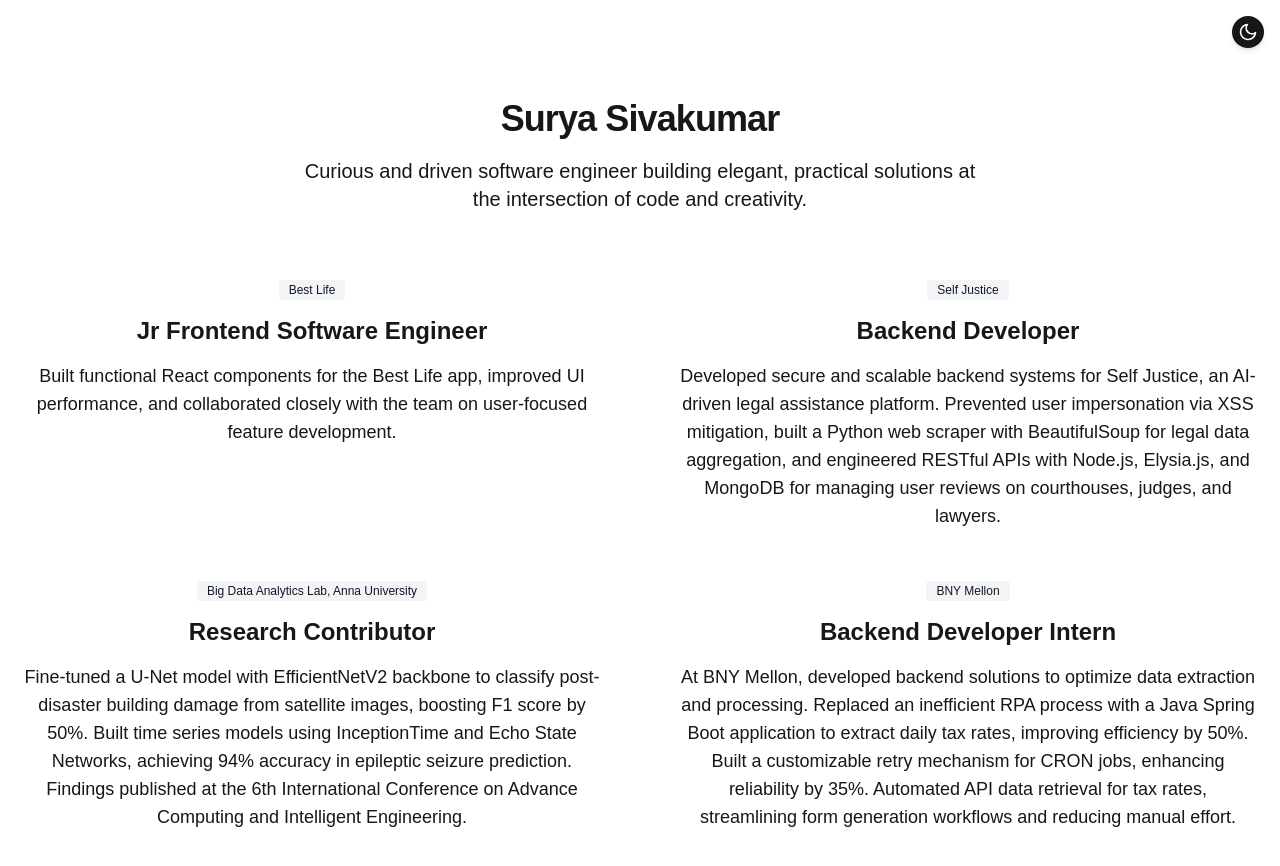
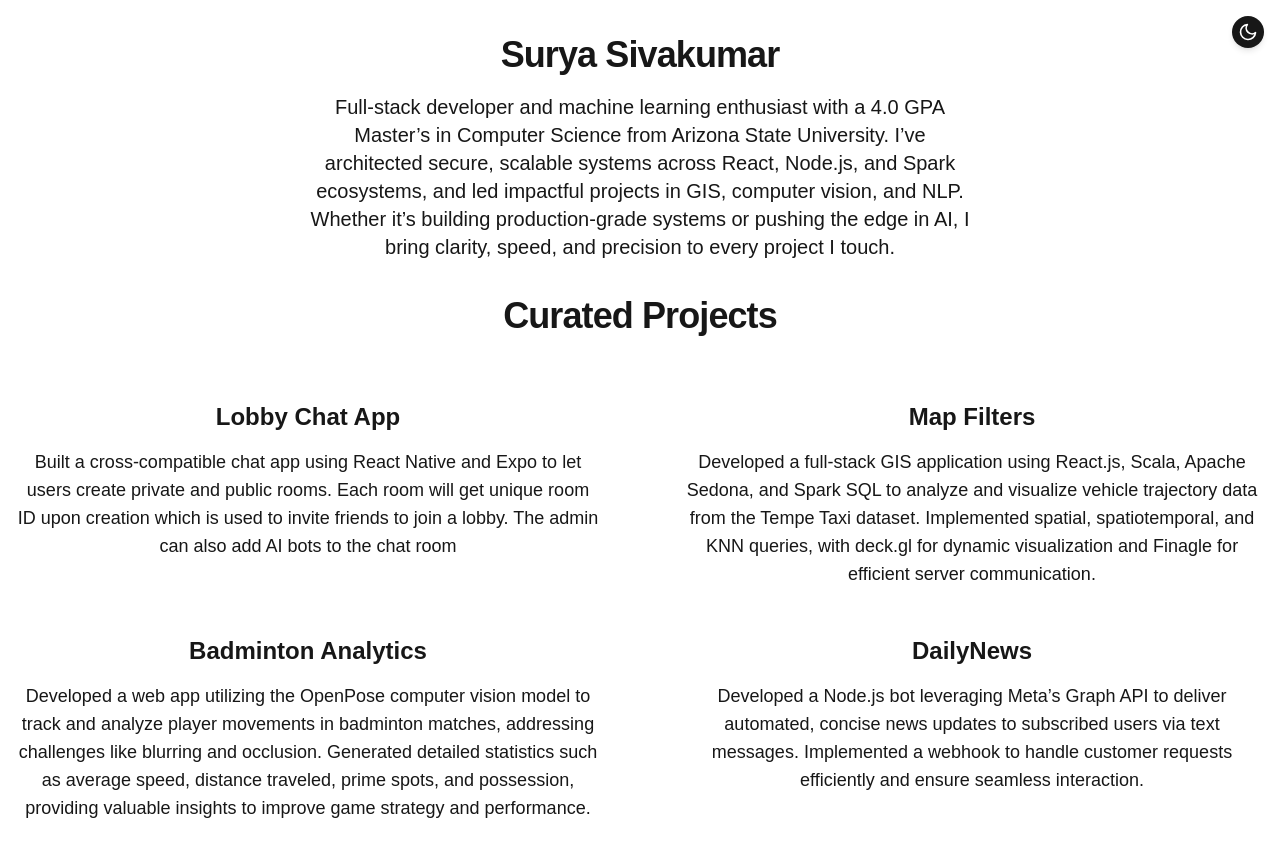
Before and after one commit to surya-441/surya-441.github.io, a Next.js app: page / in a window 1280 px wide. Shown: the top 866 px of the page. Built offline with nearby package versions, Linux system fonts and the light colour scheme.

Commit message:
swap work experience for projects

```diff
--- a/src/app/globals.css
+++ b/src/app/globals.css
@@ -10,11 +10,6 @@ html.dark {
     --foreground: #ededed;
 }
 
-@theme inline {
-  --color-background: var(--background);
-  --color-foreground: var(--foreground);
-}
-
 body {
     background: var(--background);
     color: var(--foreground);
--- a/src/app/page.tsx
+++ b/src/app/page.tsx
@@ -1,22 +1,27 @@
 import ThemeToggle from "@/components/ThemeToggle";
-import WorkExperience from "@/components/WorkExperience";
+import Projects from "@/components/Projects";
 
 export default function Home() {
     return (
         <section className="bg-background text-foreground">
-            <div className="max-w-screen-xl px-4 py-8 mx-auto lg:px-6 sm:py-16 lg:py-24">
+            <div className="max-w-screen-xl px-4 py-8 mx-auto">
                 <div className="max-w-2xl mx-auto text-center">
                     <ThemeToggle />
                     <h2 className="text-3xl font-extrabold leading-tight tracking-tight text-foreground sm:text-4xl">
                         Surya Sivakumar
                     </h2>
                     <p className="mt-4 text-base font-normal text-foreground sm:text-xl">
-                        Curious and driven software engineer building elegant,
-                        practical solutions at the intersection of code and
-                        creativity.
+                        Full-stack developer and machine learning enthusiast
+                        with a 4.0 GPA Master’s in Computer Science from Arizona
+                        State University. I’ve architected secure, scalable
+                        systems across React, Node.js, and Spark ecosystems, and
+                        led impactful projects in GIS, computer vision, and NLP.
+                        Whether it’s building production-grade systems or
+                        pushing the edge in AI, I bring clarity, speed, and
+                        precision to every project I touch.
                     </p>
                 </div>
-                <WorkExperience />
+                <Projects />
             </div>
         </section>
     );
--- /dev/null
+++ b/src/components/Projects.tsx
@@ -0,0 +1,27 @@
+import { projects } from "../projects";
+
+const Projects = () => {
+    return (
+        <>
+            <div className="mt-8 text-3xl text-center font-extrabold leading-tight tracking-tight text-foreground sm:text-4xl">
+                Curated Projects
+            </div>
+            <div className="grid grid-cols-2 mt-12 text-center sm:mt-16 gap-x-20 gap-y-12 sm:grid-rows-2 lg:grid-rows-3">
+                {projects.map((project) => {
+                    return (
+                        <div className="space-y-4" key={project.title}>
+                            <h3 className="text-2xl font-bold leading-tight text-foreground">
+                                {project.title}
+                            </h3>
+                            <p className="text-lg font-normal text-foreground">
+                                {project.description}
+                            </p>
+                        </div>
+                    );
+                })}
+            </div>
+        </>
+    );
+};
+
+export default Projects;
--- a/src/components/WorkExperience.tsx
+++ /dev/null
@@ -1,25 +0,0 @@
-import { experiences } from "../experiences";
-
-const WorkExperience = () => {
-    return (
-        <div className="grid grid-cols-2 mt-12 text-center sm:mt-16 gap-x-20 gap-y-12 sm:grid-rows-2 lg:grid-rows-3">
-            {experiences.map((experience) => {
-                return (
-                    <div className="space-y-4" key={experience.company}>
-                        <span className="bg-gray-100 text-gray-900 text-xs font-medium inline-flex items-center px-2.5 py-0.5 rounded dark:bg-gray-700 dark:text-gray-300">
-                            {experience.company}
-                        </span>
-                        <h3 className="text-2xl font-bold leading-tight text-foreground">
-                            {experience.title}
-                        </h3>
-                        <p className="text-lg font-normal text-foreground">
-                            {experience.responsibilities}
-                        </p>
-                    </div>
-                );
-            })}
-        </div>
-    );
-};
-
-export default WorkExperience;
--- a/src/experiences.js
+++ /dev/null
@@ -1,26 +0,0 @@
-export const experiences = [
-    {
-        company: "Best Life",
-        title: "Jr Frontend Software Engineer",
-        responsibilities:
-            "Built functional React components for the Best Life app, improved UI performance, and collaborated closely with the team on user-focused feature development.",
-    },
-    {
-        company: "Self Justice",
-        title: "Backend Developer",
-        responsibilities:
-            "Developed secure and scalable backend systems for Self Justice, an AI-driven legal assistance platform. Prevented user impersonation via XSS mitigation, built a Python web scraper with BeautifulSoup for legal data aggregation, and engineered RESTful APIs with Node.js, Elysia.js, and MongoDB for managing user reviews on courthouses, judges, and lawyers.",
-    },
-    {
-        company: "Big Data Analytics Lab, Anna University",
-        title: "Research Contributor",
-        responsibilities:
-            "Fine-tuned a U-Net model with EfficientNetV2 backbone to classify post-disaster building damage from satellite images, boosting F1 score by 50%. Built time series models using InceptionTime and Echo State Networks, achieving 94% accuracy in epileptic seizure prediction. Findings published at the 6th International Conference on Advance Computing and Intelligent Engineering.",
-    },
-    {
-        company: "BNY Mellon",
-        title: "Backend Developer Intern",
-        responsibilities:
-            "At BNY Mellon, developed backend solutions to optimize data extraction and processing. Replaced an inefficient RPA process with a Java Spring Boot application to extract daily tax rates, improving efficiency by 50%. Built a customizable retry mechanism for CRON jobs, enhancing reliability by 35%. Automated API data retrieval for tax rates, streamlining form generation workflows and reducing manual effort.",
-    },
-];
--- /dev/null
+++ b/src/projects.js
@@ -0,0 +1,22 @@
+export const projects = [
+    {
+        title: "Lobby Chat App",
+        description:
+            "Built a cross-compatible chat app using React Native and Expo to let users create private and public rooms. Each room will get unique room ID upon creation which is used to invite friends to join a lobby. The admin can also add AI bots to the chat room",
+    },
+    {
+        title: "Map Filters",
+        description:
+            "Developed a full-stack GIS application using React.js, Scala, Apache Sedona, and Spark SQL to analyze and visualize vehicle trajectory data from the Tempe Taxi dataset. Implemented spatial, spatiotemporal, and KNN queries, with deck.gl for dynamic visualization and Finagle for efficient server communication.",
+    },
+    {
+        title: "Badminton Analytics",
+        description:
+            "Developed a web app utilizing the OpenPose computer vision model to track and analyze player movements in badminton matches, addressing challenges like blurring and occlusion. Generated detailed statistics such as average speed, distance traveled, prime spots, and possession, providing valuable insights to improve game strategy and performance.",
+    },
+    {
+        title: "DailyNews",
+        description:
+            "Developed a Node.js bot leveraging Meta’s Graph API to deliver automated, concise news updates to subscribed users via text messages. Implemented a webhook to handle customer requests efficiently and ensure seamless interaction.",
+    },
+];
```
Lines whose indentation alone changed are shown as unchanged.
